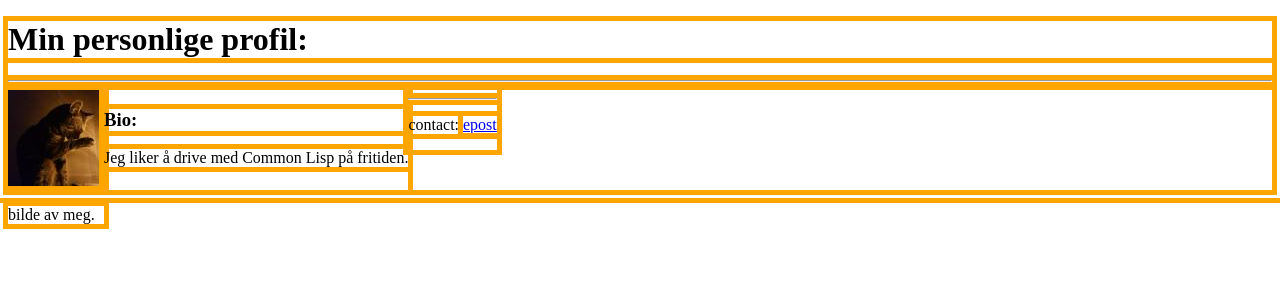
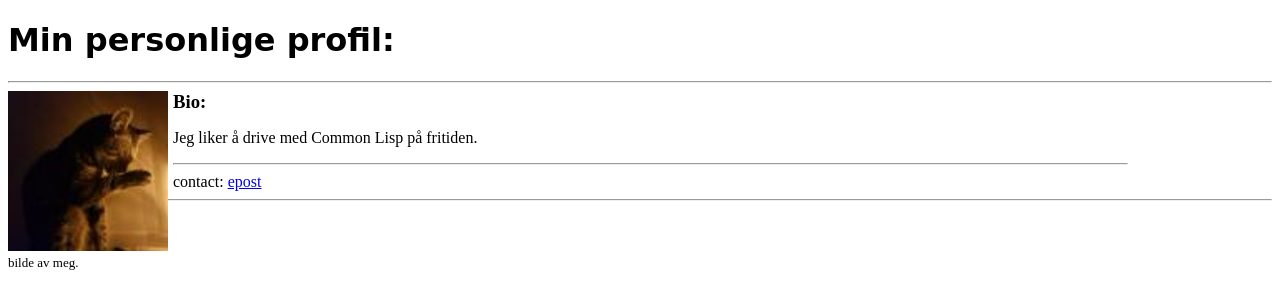
Before and after one commit to lalzy/kurs, a plain HTML site: page selvstudie/profil/index.html in a window 1280 px wide. Drawn offline with Linux system fonts and the light colour scheme.

Commit message:
balbalbalba

```diff
--- a/selvstudie/profil/index.html
+++ b/selvstudie/profil/index.html
@@ -13,15 +13,18 @@
         <div class="bilde">
             <img src="avatar.jpeg" alt="bilde av meg.">
             <p>bilde av meg.</p>
+
         </div>
         <div class="biotext">
             <h3>Bio:</h3>
             <p>Jeg liker å drive med Common Lisp på fritiden.</p>
-        </div>
-        <div class="contact">
-            <hr>
-            <p>contact: <a href="mailto:svein@sknthelisper.no">epost</a></p>
+
+            <div class="contact">
+                <hr>
+                <p>contact: <a href="mailto:svein@sknthelisper.no">epost</a></p>
+            </div>
         </div>
     </div>
+    <hr>
 </body>
 </html>
--- a/selvstudie/profil/style.css
+++ b/selvstudie/profil/style.css
@@ -1,19 +1,39 @@
 * {
-    outline: 5px solid orange;
+    /*outline: 5px solid orange;*/
+}
+
+h1{
+    font-family: cursive;
 }
 
 .bio {
+    min-width:26rem;
+    max-width:70rem;
     display:flex;
 }
-
+.bio h3{
+    margin: 0;
+}
 .bilde{
     height:100px;
 }
+.bilde > p{
+    margin-top: 0;
+    font-size:small;
+}
+.bilde > img{
+    width: 10rem;
+}
 
 .biotext{
-
+   margin-left:5px;
+    width:100%;
 }
 
 .contact{
     height: 100%;
 }
+
+.contact > p{
+    margin:0;
+}
```
